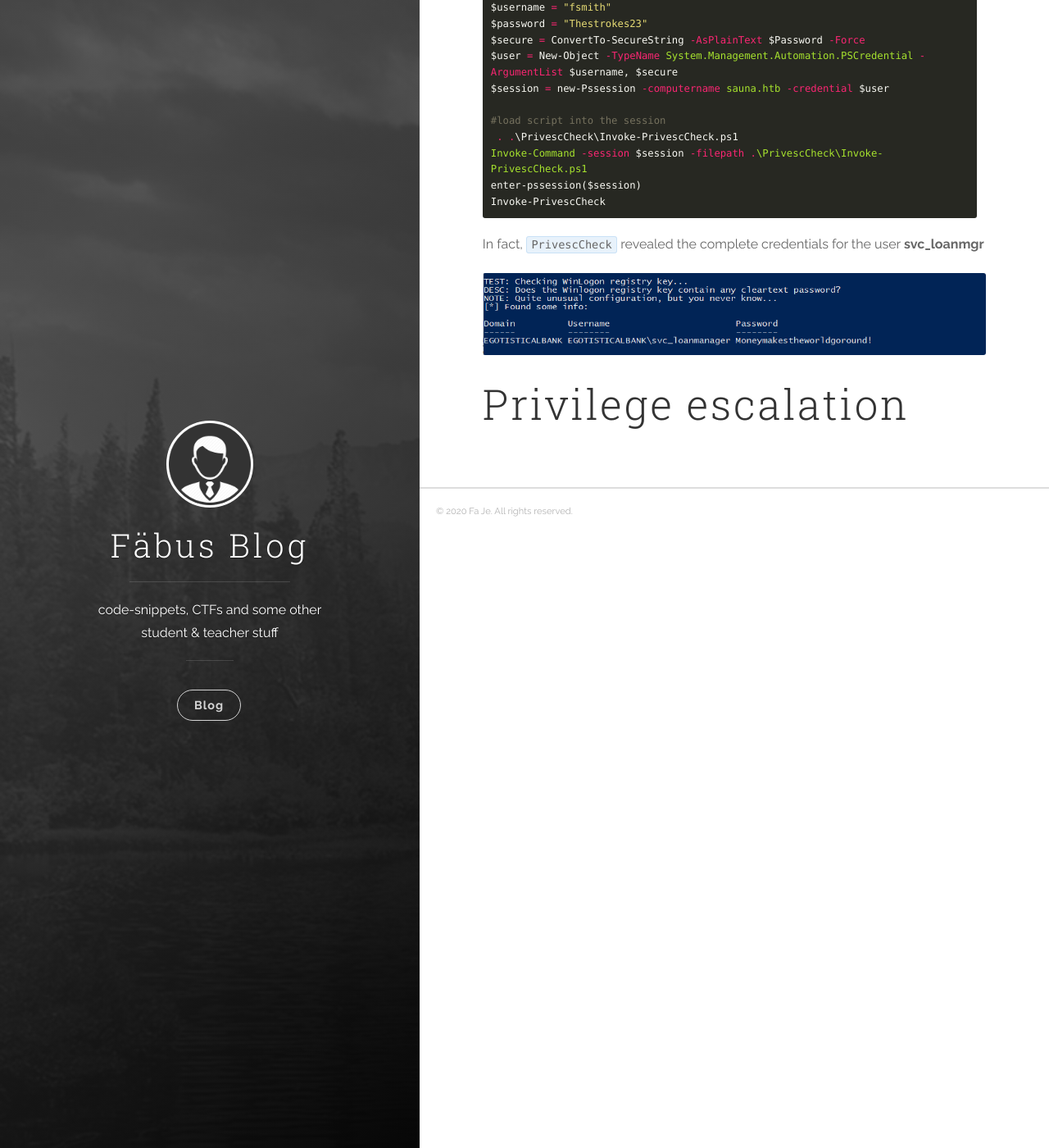
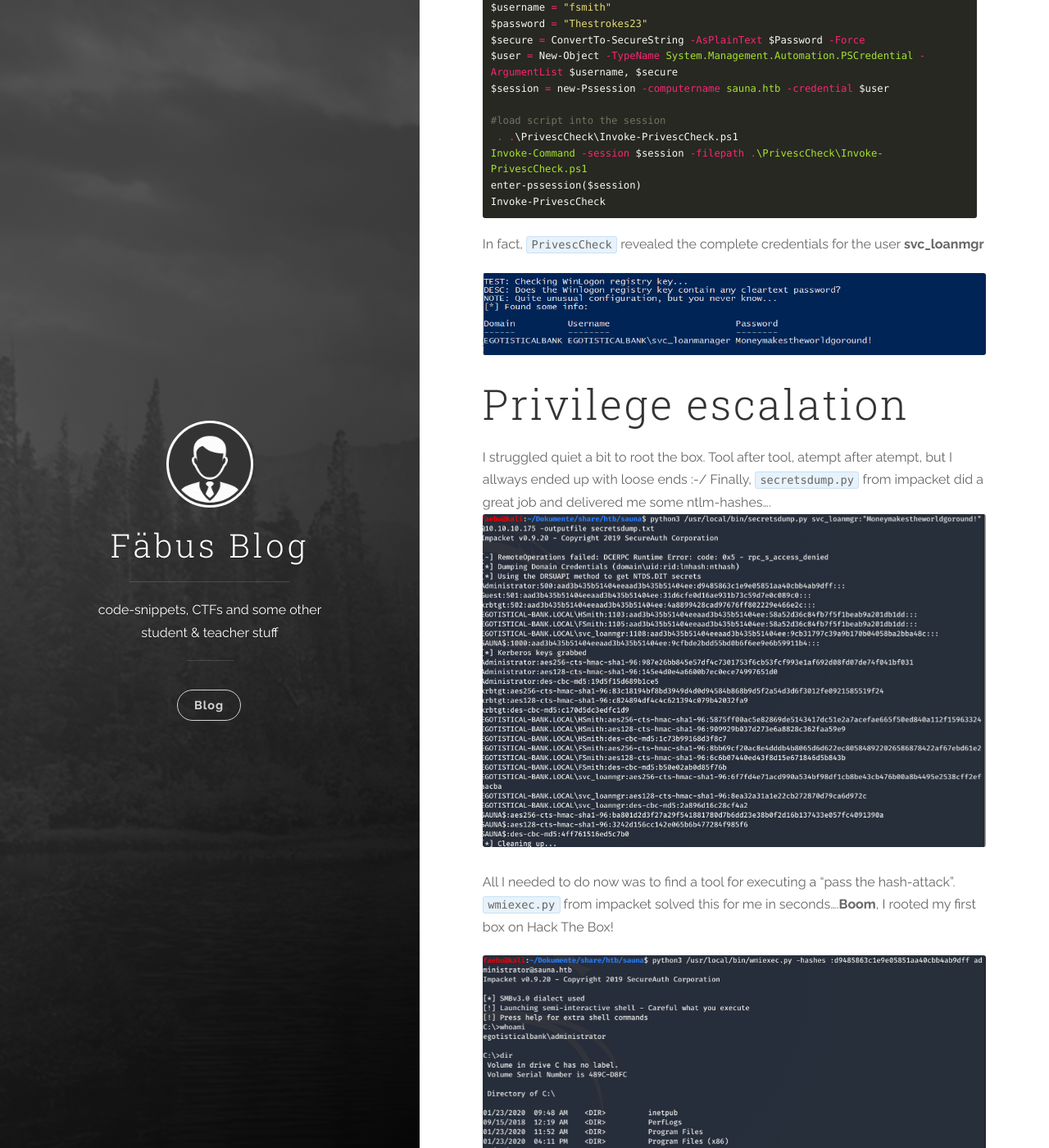
Before and after one commit to jaeflo/jaeflo.github.io, a Jekyll site: the page built from _posts/2020-03-12-hack-the-box-sauna.md, in a window 1280 px wide and 1400 px high, scrolled down 4742 px. Shown: the whole window at 82% size. Built offline with Jekyll 4.4.1, drawn with Linux system fonts in a browser that asks for light colours.

Commit message:
finished root

```diff
--- a/_posts/2020-03-12-hack-the-box-sauna.md
+++ b/_posts/2020-03-12-hack-the-box-sauna.md
@@ -83,3 +83,10 @@ In fact, `PrivescCheck` revealed the complete credentials for the user **svc_loa
 ![svc_loanmgr](/images/sauna/svc_loanmgr.png)
 
 # Privilege escalation
+I struggled quiet a bit to root the box. Tool after tool, atempt after atempt, but I allways ended up with loose ends :-/
+Finally, `secretsdump.py` from impacket did a great job and delivered me some ntlm-hashes....
+![secretsdump](/images/sauna/secretsdump.png)
+
+All I needed to do now was to find a tool for executing a "pass the hash-attack". `wmiexec.py` from impacket solved this for me in seconds....**Boom**, I rooted my first box on Hack The Box!
+
+![root](/images/sauna/root.png)
```
Also changed, not shown: images/sauna/root.png (added), images/sauna/secretsdump.png (added).
